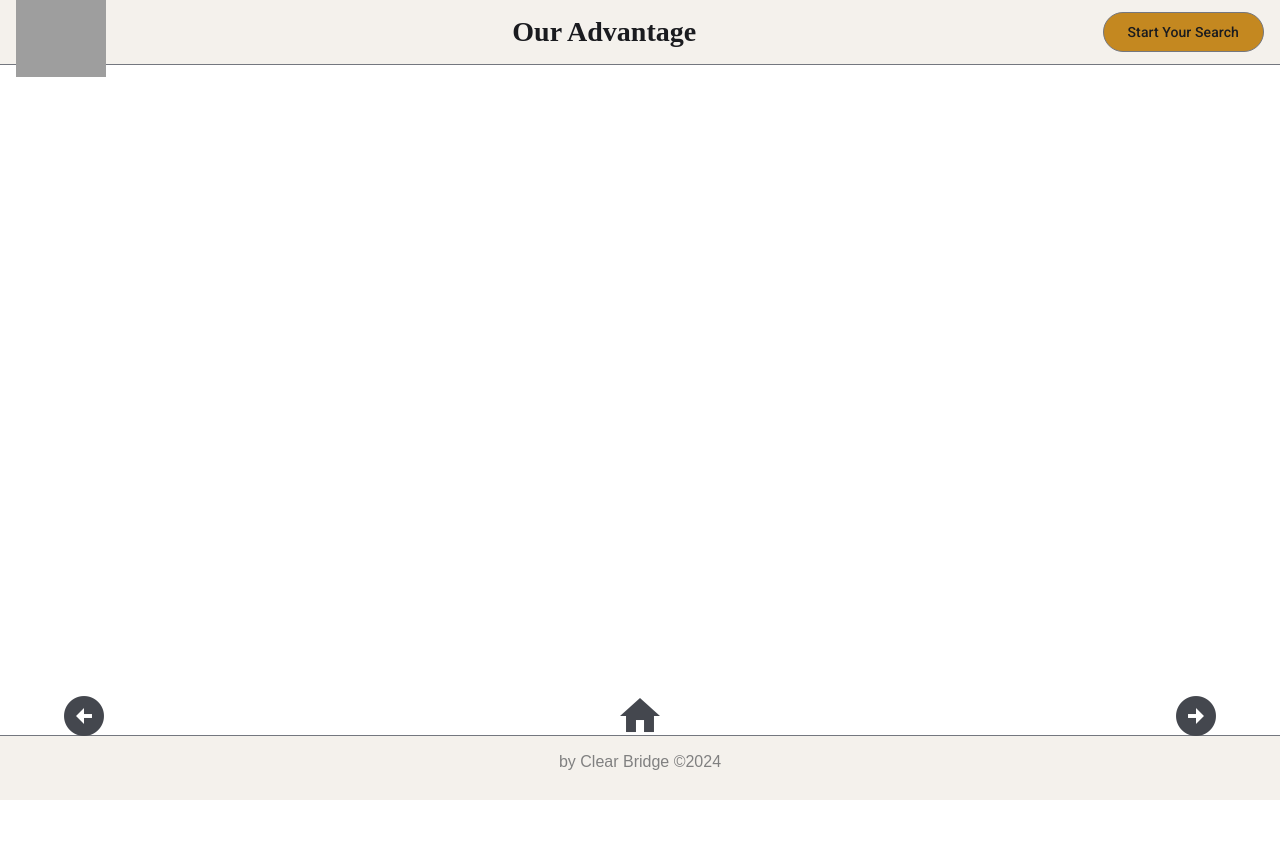
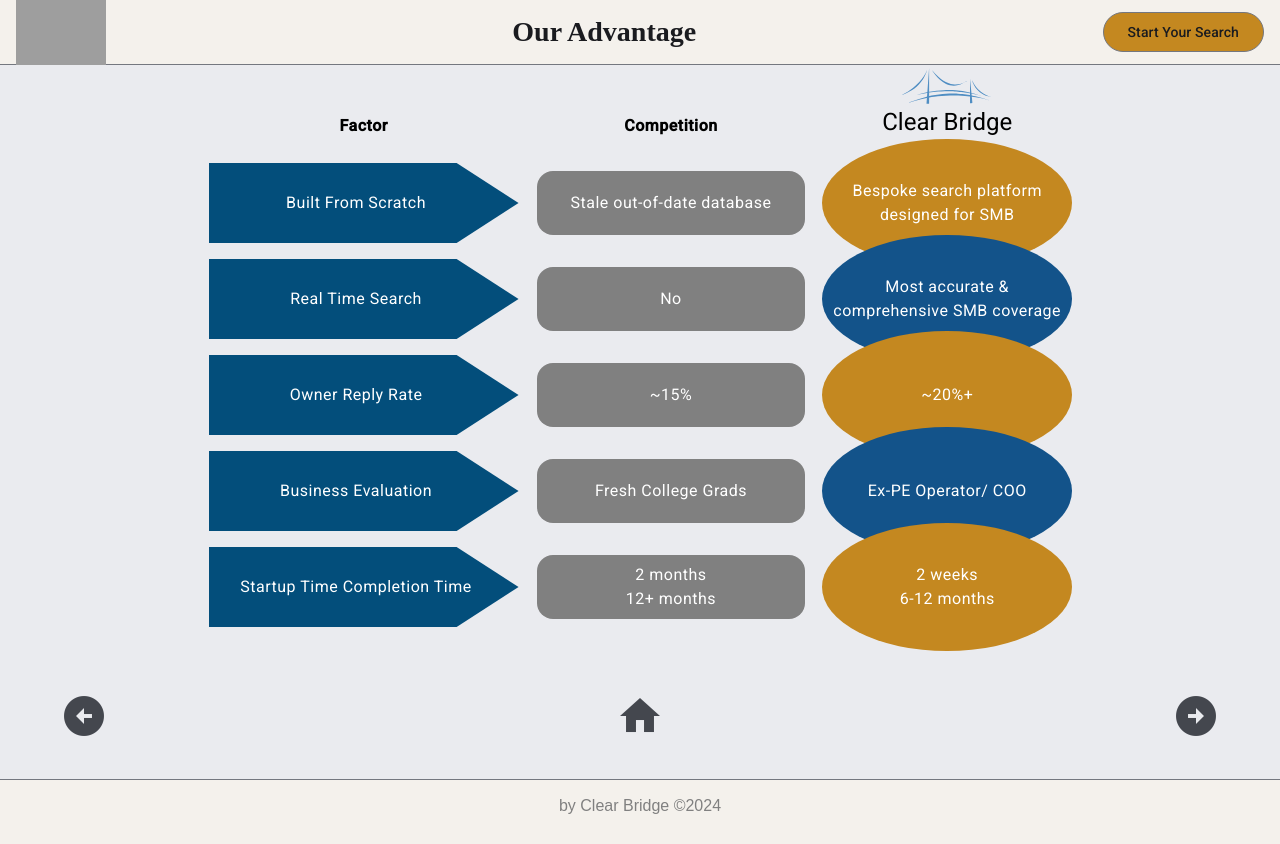
Before and after one commit to mrtabaa/clear-bridge, an Angular app in the folder client/: page /advantage in a window 1280 px wide. Before the commit the page ends 800 px from the top, so only its background shows below. Built offline with nearby package versions, Linux system fonts and the light colour scheme; grey boxes are pictures that could not be loaded.

Commit message:
Finished advantage

```diff
--- a/client/src/app/components/advantage/advantage.component.html
+++ b/client/src/app/components/advantage/advantage.component.html
@@ -1,3 +1,72 @@
 <main>
+    <table>
+        <thead>
+            <tr>
+                <th>Factor</th>
+                <th>Competition</th>
+                <th class="brand">
+                    <img ngSrc="/assets/images/logos/logo.svg" width="90" height="40" priority alt="Logo">
+                    <h6 class="text">Clear Bridge</h6>
+                </th>
+            </tr>
+        </thead>
+        <tbody>
+            <tr>
+                <td>
+                    <div class="polygon">Built From Scratch</div>
+                </td>
+                <td>
+                    <div class="rectangle">Stale out-of-date database</div>
+                </td>
+                <td class="oval">
+                    Bespoke search platform designed for SMB
+                </td>
+            </tr>
+            <tr class="overlap-oval">
+                <td>
+                    <div class="polygon">Real Time Search</div>
+                </td>
+                <td>
+                    <div class="rectangle">No</div>
+                </td>
+                <td class="oval alter-color">
+                    Most accurate & comprehensive SMB coverage
+                </td>
+            </tr>
+            <tr class="overlap-oval">
+                <td>
+                    <div class="polygon">Owner Reply Rate</div>
+                </td>
+                <td>
+                    <div class="rectangle">~15%</div>
+                </td>
+                <td class="oval">
+                    ~20%+
+                </td>
+            </tr>
+            <tr class="overlap-oval">
+                <td>
+                    <div class="polygon">Business Evaluation</div>
+                </td>
+                <td>
+                    <div class="rectangle">Fresh College Grads</div>
+                </td>
+                <td class="oval alter-color">
+                    Ex-PE Operator/ COO
+                </td>
+            </tr>
+            <tr class="overlap-oval">
+                <td>
+                    <div class="polygon">Startup Time Completion Time</div>
+                </td>
+                <td>
+                    <div class="rectangle">2 months <br /> 12+ months</div>
+                </td>
+                <td class="oval">
+                    2 weeks <br /> 6-12 months
+                </td>
+            </tr>
+        </tbody>
+    </table>
     <app-nav-arrows />
 </main>
--- a/client/src/app/components/advantage/advantage.component.scss
+++ b/client/src/app/components/advantage/advantage.component.scss
@@ -1,10 +1,164 @@
+$bgOrange: #ff8c57;
+$txtOrange: #C48820;
+$blue: #034E7B;
+$pageW: 70%;
+$grayBoxRadius: 3rem;
+
+p,
+h6,
+img {
+    margin: 0;
+    padding: 0;
+}
+
 main {
     position: relative;
     display: flex;
-    flex-direction: column;
+    justify-content: center;
     align-items: center;
-    gap: 1rem;
-    padding: 1rem 0;
+    background-color: #EAEBEF;
+    min-height: 100%;
+
+    table {
+        border-spacing: 1rem 0;
+        width: 70%;
+        color: white;
+        position: relative;
+
+        thead {
+            tr {
+                font-weight: bold;
+                color: black;
+
+                :not(:last-child) {
+                    vertical-align: bottom;
+                }
+            }
+        }
+
+        tbody {
+            position: relative;
+
+            tr {
+                position: relative;
+
+                td {
+                    .polygon {
+                        display: flex;
+                        justify-content: center;
+                        align-items: center;
+                        background-color: $blue;
+                        clip-path: polygon(0 0, 80% 0, 100% 50%, 80% 100%, 0 100%);
+                        text-align: center;
+                        height: 5rem;
+                        padding-right: 5%;
+                    }
+
+                    .rectangle {
+                        display: flex;
+                        justify-content: center;
+                        align-items: center;
+                        background-color: gray;
+                        border-radius: 1rem;
+                        text-align: center;
+                        height: 4rem;
+                    }
+                }
+
+                .oval {
+                    text-align: center;
+                    background-color: $txtOrange;
+                    width: 30%;
+                    height: 7rem;
+                    border-radius: 50%;
+                    padding: 0.5rem;
+                }
+
+                .alter-color {
+                    background-color: #13538A;
+                }
+            }
+
+            :nth-child(2) {
+                bottom: 2rem;
+            }
+
+            :nth-child(3) {
+                bottom: 4rem;
+            }
+
+            :nth-child(4) {
+                bottom: 6rem;
+            }
+
+            :nth-child(5) {
+                bottom: 8rem;
+            }
+
+        }
+    }
+
+    .row {
+        width: 70%;
+        display: flex;
+        justify-content: center;
+        align-items: center;
+        gap: 2rem;
+        color: white;
+
+        >* {
+            display: flex;
+            justify-content: center;
+            align-items: center;
+            flex: 1;
+        }
+
+        .title {
+            background-color: red;
+            display: flex;
+            justify-content: center;
+            align-self: flex-end;
+            font-weight: bold;
+            color: black;
+        }
+
+        .polygon {
+            background-color: $blue;
+            height: 5rem;
+            clip-path: polygon(0 0, 80% 0, 100% 50%, 80% 100%, 0 100%);
+            text-align: center;
+            padding-right: 5%;
+        }
+
+        .rectangle {
+            background-color: gray;
+            height: 4rem;
+            border-radius: 1rem;
+            text-align: center;
+        }
+
+        .oval-wrap {
+            .oval {
+                display: flex;
+                justify-content: center;
+                align-items: center;
+                text-align: center;
+                background-color: $txtOrange;
+                width: 90%;
+                height: 6rem;
+                border-radius: 50%;
+                padding: 0.5rem;
+            }
+
+            .alternate-color {
+                background-color: #13538A;
+            }
+        }
+    }
+
+    .overlap-oval {
+        margin-top: -10px;
+    }
 
     app-nav-arrows {
         width: 90%;
--- a/client/src/app/components/advantage/advantage.component.ts
+++ b/client/src/app/components/advantage/advantage.component.ts
@@ -1,11 +1,13 @@
 import { Component, inject, OnInit } from '@angular/core';
 import { CommonService } from '../../services/common.service';
 import { NavArrowsComponent } from '../navbars/nav-arrows/nav-arrows.component';
+import { NgOptimizedImage } from '@angular/common';
 
 @Component({
   selector: 'app-advantage',
   standalone: true,
   imports: [
+    NgOptimizedImage,
     NavArrowsComponent
   ],
   templateUrl: './advantage.component.html',
```
